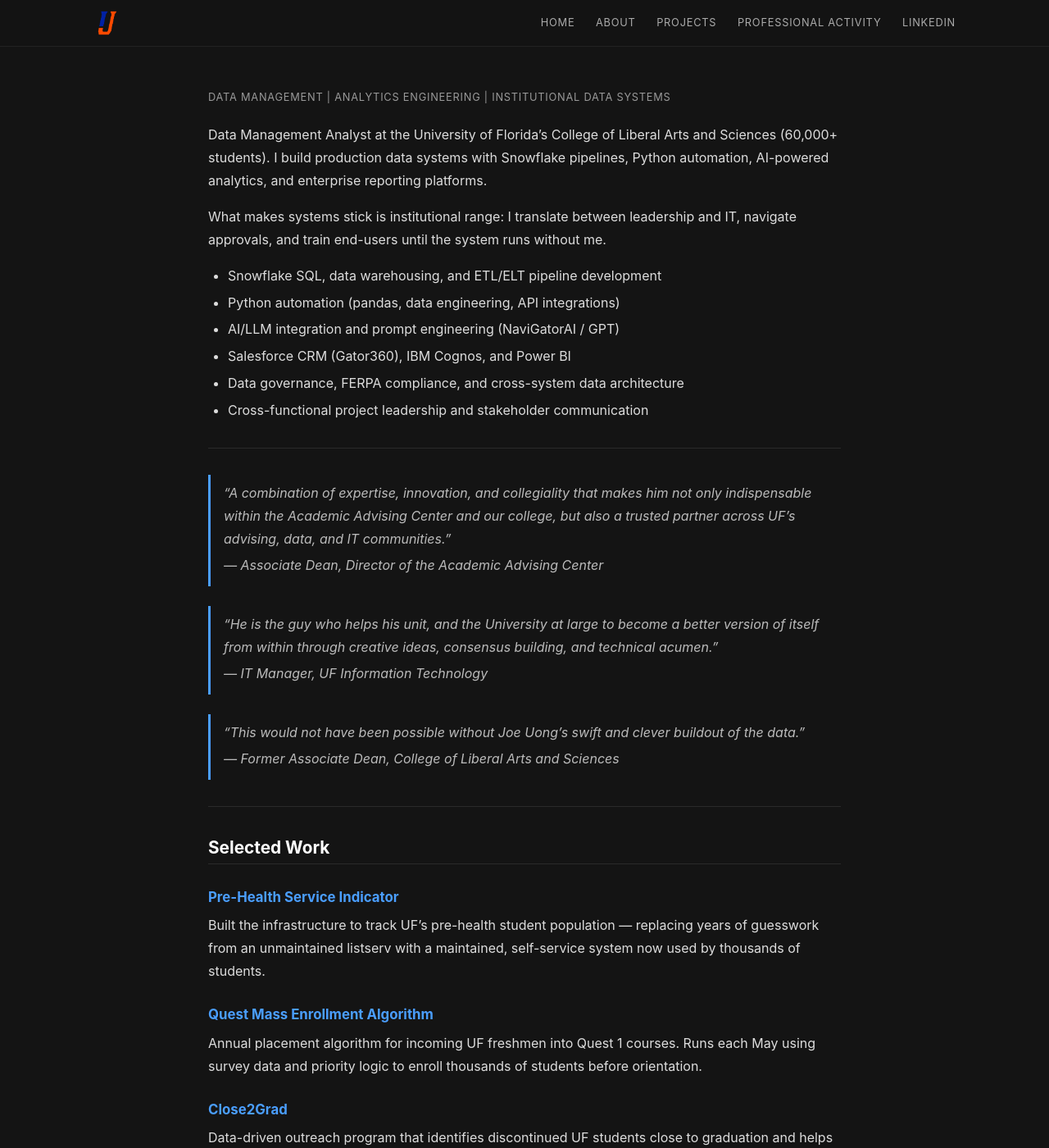
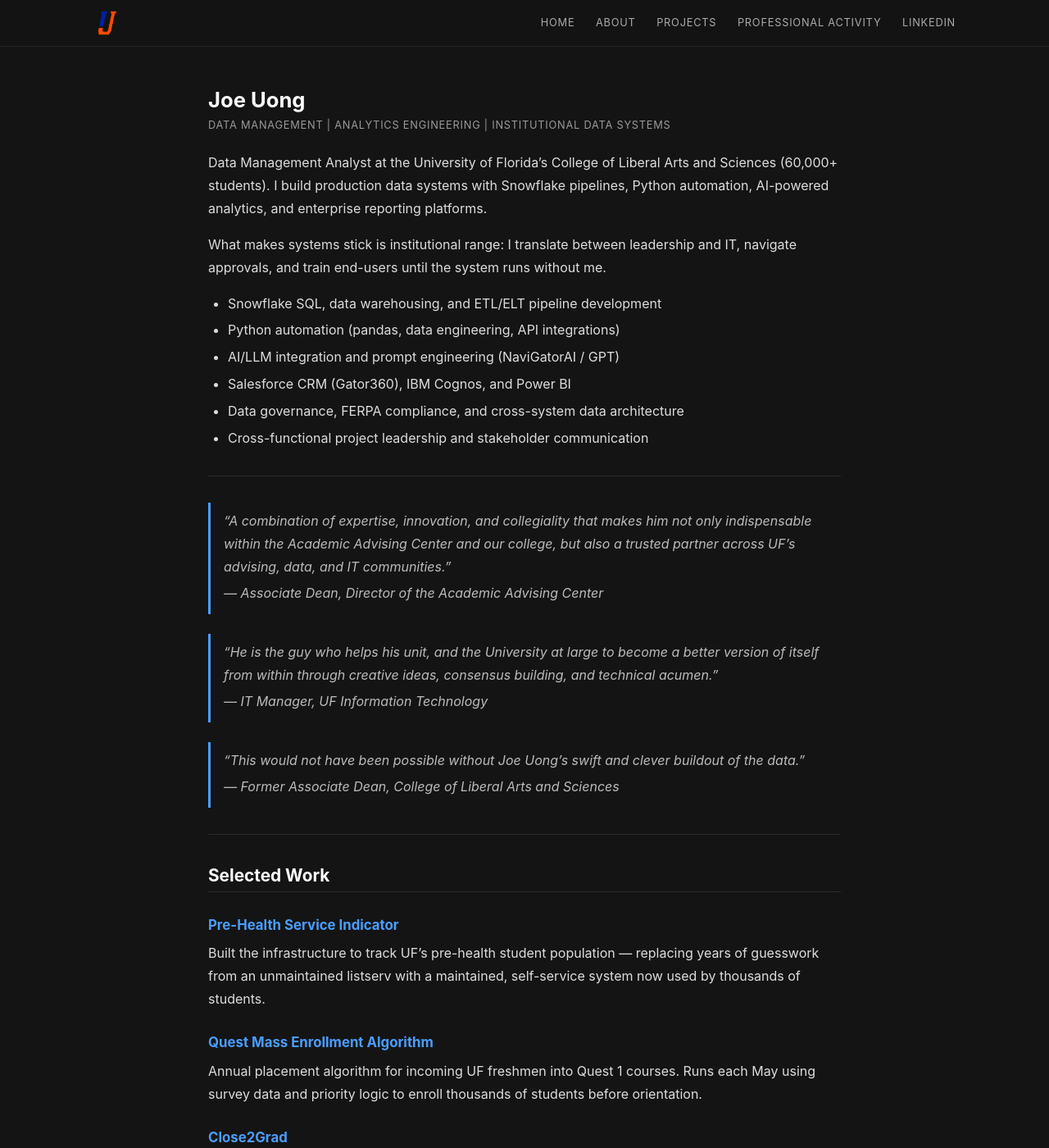
Before and after one commit to joeufl/portfolio, a Jekyll site: the page built from index.md, in a window 1280 px wide and 1400 px high. Shown: the whole window at 82% size. Built offline with Jekyll 4.4.1, drawn with Linux system fonts in a browser that asks for light colours.

Commit message:
Add site author H1 to all pages; fix logo size with explicit width/height
Co-Authored-By: Claude Sonnet 4.6 <noreply@anthropic.com>

```diff
--- a/_layouts/default.html
+++ b/_layouts/default.html
@@ -12,7 +12,7 @@
     <nav class="site-nav">
       <div class="nav-inner">
         <a href="{{ '/' | relative_url }}" class="nav-brand">
-          <img src="{{ '/assets/images/uong_logo.png' | relative_url }}" alt="{{ site.title }}">
+          <img src="{{ '/assets/images/uong_logo.png' | relative_url }}" alt="{{ site.title }}" width="34" height="34">
         </a>
         <ul class="nav-links">
           <li><a href="{{ '/' | relative_url }}">Home</a></li>
@@ -24,6 +24,7 @@
       </div>
     </nav>
     <main class="page-content">
+      <h1 class="site-author">{{ site.author }}</h1>
       {{ content }}
     </main>
     <footer class="site-footer">
--- a/assets/css/style.scss
+++ b/assets/css/style.scss
@@ -70,6 +70,7 @@ blockquote p { margin-bottom: 0.25em; }
 
 .nav-brand img {
   height: 34px;
+  max-height: 34px;
   width: auto;
   display: block;
 }
@@ -106,6 +107,16 @@ h2 {
 }
 
 h3 { color: #4a9eff; }
+
+/* Persistent site author heading */
+.site-author {
+  font-size: 1.6rem;
+  font-weight: 700;
+  color: #fff;
+  margin-top: 0;
+  margin-bottom: 0.15em;
+  border-bottom: none;
+}
 
 /* Tagline */
 .tagline {
```
